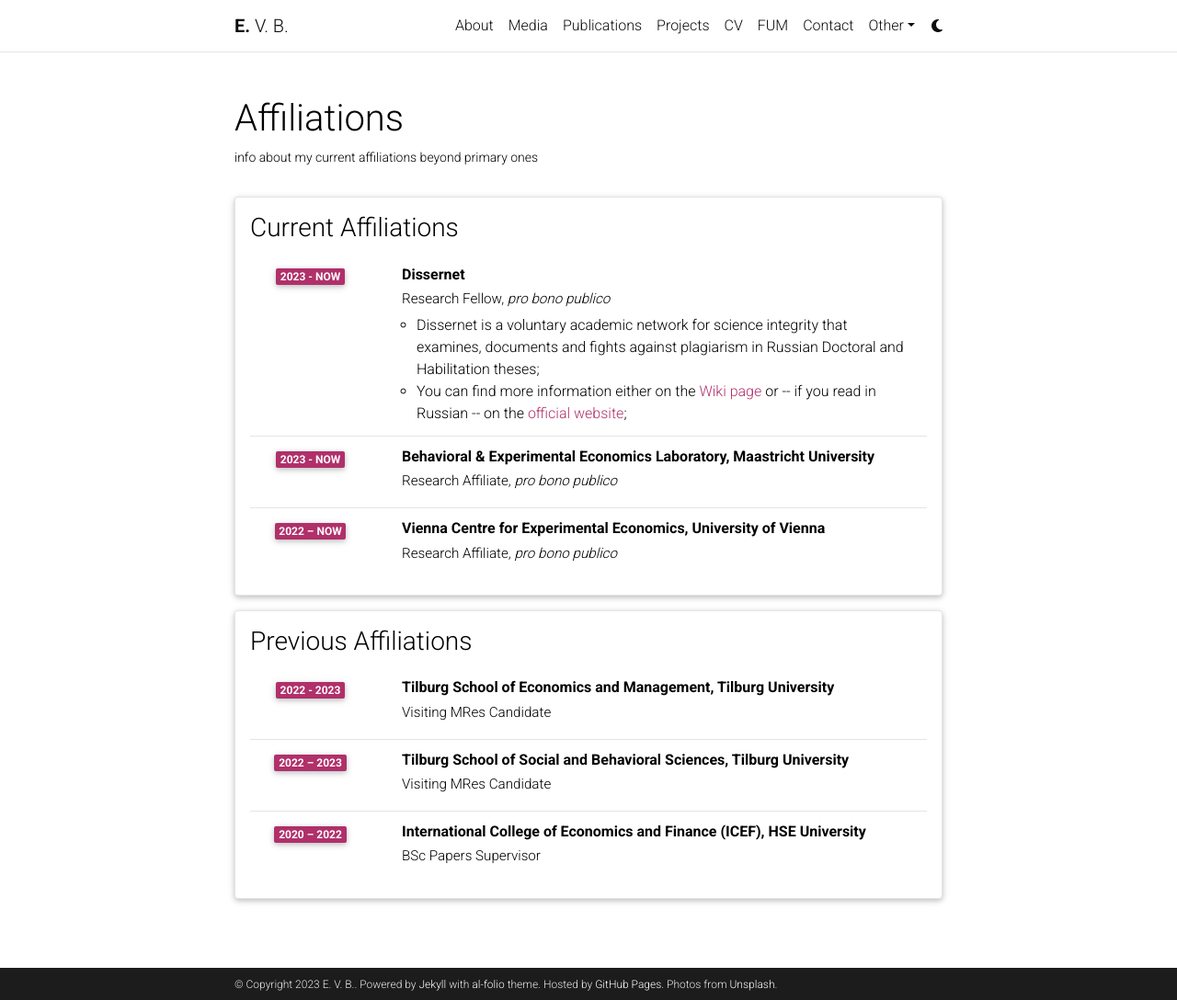
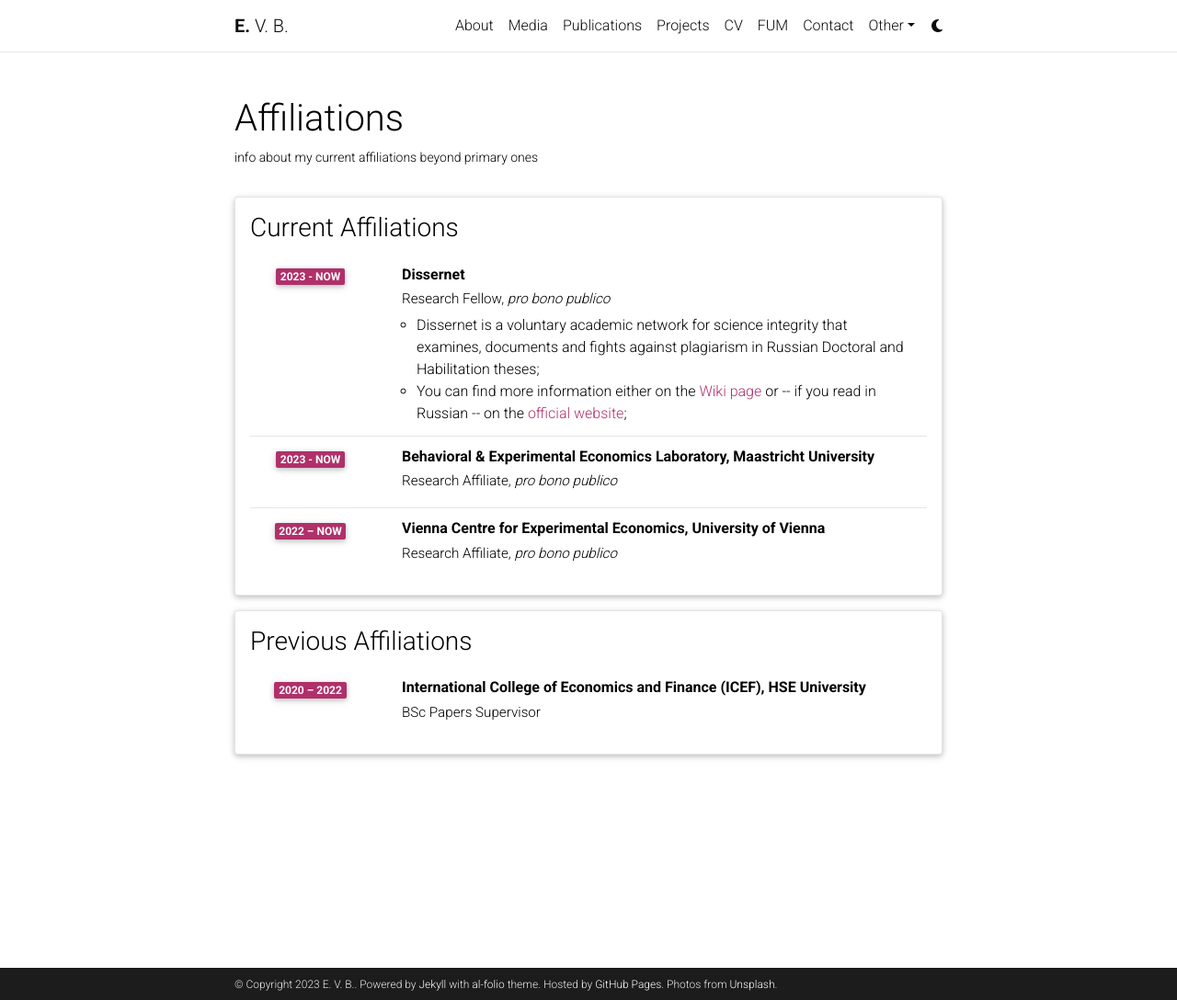
Before and after one commit to egorbronnikov/egorbronnikov.github.io, a Jekyll site: the page built from _pages/affiliations.md, in a window 1280 px wide and 1088 px high. Shown: the whole window at 92% size. Built offline with Jekyll 4.4.1, drawn with Linux system fonts in a browser that asks for light colours; comment, search, counter and statistics services are not loaded; a style sheet for code colours, icons or effects is not loaded.

Commit message:
Update affiliations.yml

```diff
--- a/_data/affiliations.yml
+++ b/_data/affiliations.yml
@@ -17,12 +17,6 @@
 - title:  Previous Affiliations
   type: time_table
   contents:
-    - title: Tilburg School of Economics and Management, Tilburg University
-      institution: Visiting MRes Candidate
-      year: 2022 - 2023
-    - title: Tilburg School of Social and Behavioral Sciences, Tilburg University
-      institution: Visiting MRes Candidate
-      year: 2022 – 2023
     - title: International College of Economics and Finance (ICEF), HSE University
       institution: BSc Papers Supervisor
       year: 2020 – 2022
```
